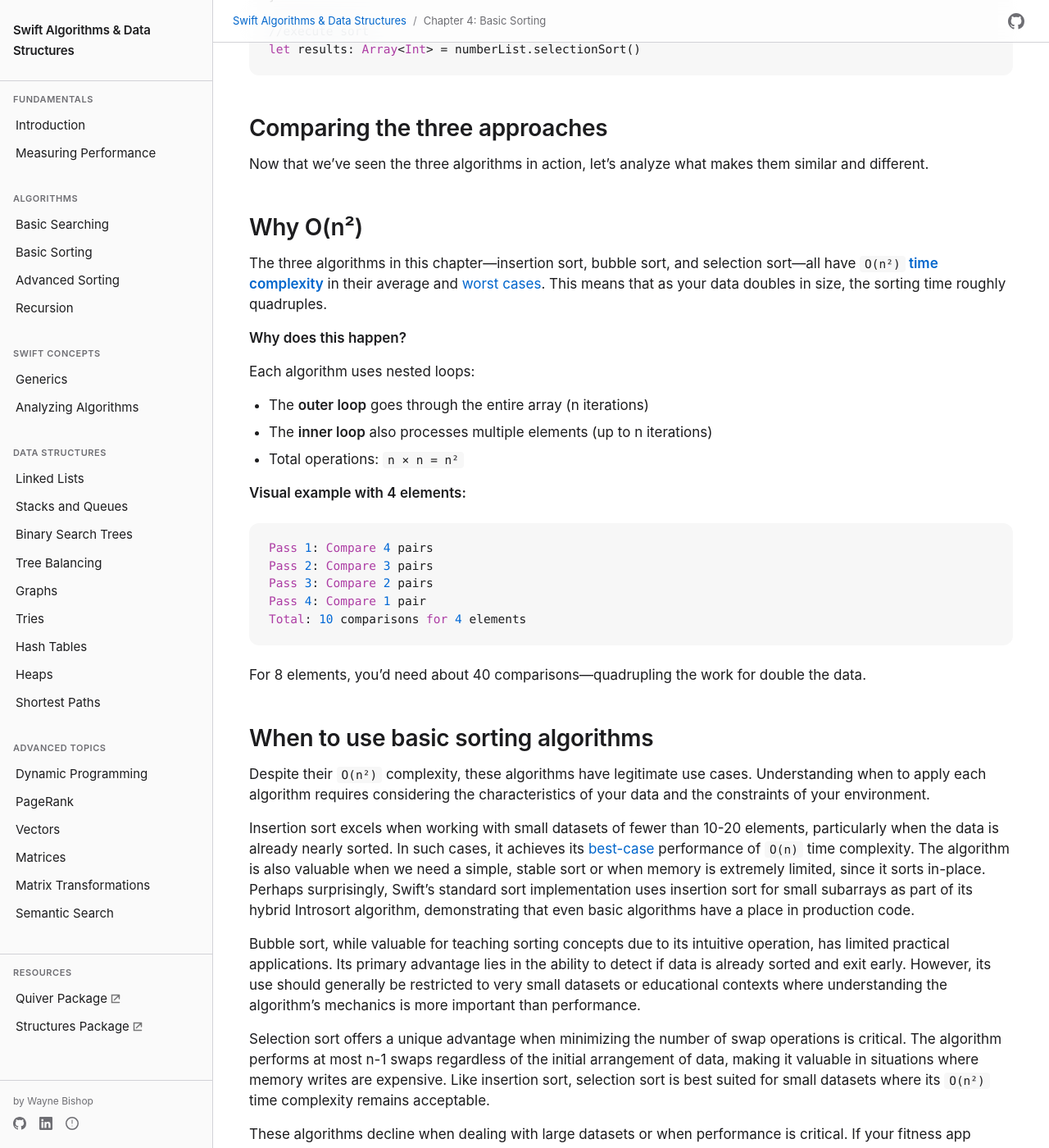
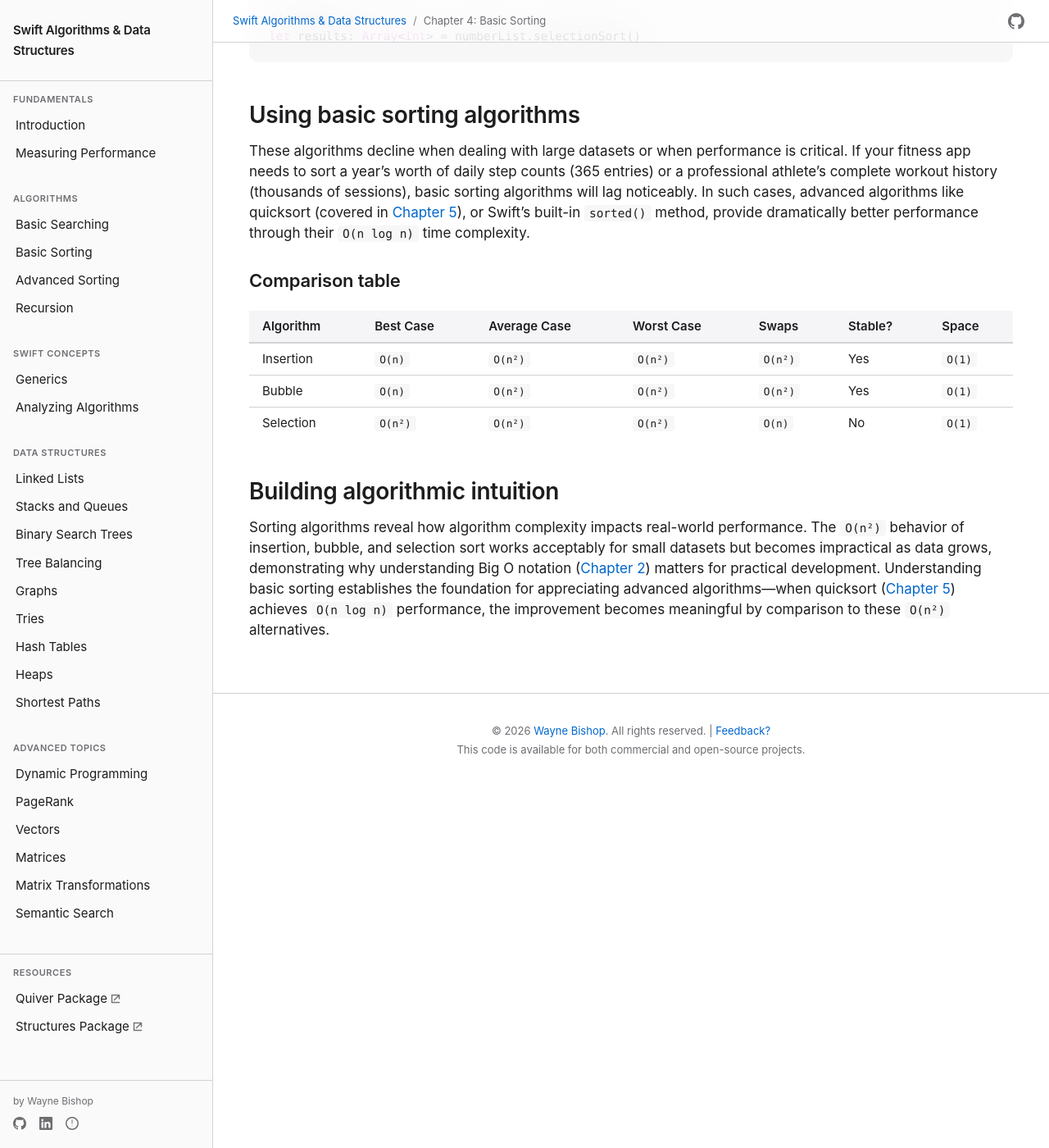
Before and after one commit to waynewbishop/swift-algorithms, a Jekyll site: the page built from 04-basic-sorting.md, in a window 1280 px wide and 1400 px high, scrolled down 3510 px. Shown: the whole window at 82% size. Built offline with Jekyll 4.4.1, drawn with Linux system fonts in a browser that asks for light colours; some of the changed text lies outside the part shown.

Commit message:
refactor: general revisions..,

````diff
--- a/04-basic-sorting.md
+++ b/04-basic-sorting.md
@@ -16,9 +16,7 @@ let numberList : Array<Int> = [8, 2, 10, 9, 7, 5]
 
 ## Insertion sort
 
-Insertion sort is one of the more basic sorting algorithms in computer science. The solution ranks elements by iterating through a collection and positions elements based on their value.
-
-The set is divided into sorted and unsorted halves and repeats until all elements are sorted.
+Insertion sort is one of the more basic sorting algorithms in computer science. The solution ranks elements by iterating through a collection and positions elements based on their value. The set is divided into sorted and unsorted halves and repeats until all elements are sorted.
 
 ```swift
 extension Array where Element: Comparable {
@@ -148,41 +146,7 @@ extension Array where Element: Comparable {
 let results: Array<Int> = numberList.selectionSort()
 ```
 
-## Comparing the three approaches
-
-Now that we've seen the three algorithms in action, let's analyze what makes them similar and different.
-
-## Why O(n²)
-
-The three algorithms in this chapter—insertion sort, bubble sort, and selection sort—all have **`O(n²)` [time complexity](https://en.wikipedia.org/wiki/Time_complexity)** in their average and [worst cases](https://en.wikipedia.org/wiki/Best,_worst_and_average_case). This means that as your data doubles in size, the sorting time roughly quadruples.
-
-**Why does this happen?**
-
-Each algorithm uses nested loops:
-- The **outer loop** goes through the entire array (n iterations)
-- The **inner loop** also processes multiple elements (up to n iterations)
-- Total operations: `n × n = n²`
-
-**Visual example with 4 elements:**
-```
-Pass 1: Compare 4 pairs
-Pass 2: Compare 3 pairs
-Pass 3: Compare 2 pairs
-Pass 4: Compare 1 pair
-Total: 10 comparisons for 4 elements
-```
-
-For 8 elements, you'd need about 40 comparisons—quadrupling the work for double the data.
-
-## When to use basic sorting algorithms
-
-Despite their `O(n²)` complexity, these algorithms have legitimate use cases. Understanding when to apply each algorithm requires considering the characteristics of your data and the constraints of your environment.
-
-Insertion sort excels when working with small datasets of fewer than 10-20 elements, particularly when the data is already nearly sorted. In such cases, it achieves its [best-case](https://en.wikipedia.org/wiki/Best,_worst_and_average_case) performance of `O(n)` time complexity. The algorithm is also valuable when we need a simple, stable sort or when memory is extremely limited, since it sorts in-place. Perhaps surprisingly, Swift's standard sort implementation uses insertion sort for small subarrays as part of its hybrid Introsort algorithm, demonstrating that even basic algorithms have a place in production code.
-
-Bubble sort, while valuable for teaching sorting concepts due to its intuitive operation, has limited practical applications. Its primary advantage lies in the ability to detect if data is already sorted and exit early. However, its use should generally be restricted to very small datasets or educational contexts where understanding the algorithm's mechanics is more important than performance.
-
-Selection sort offers a unique advantage when minimizing the number of swap operations is critical. The algorithm performs at most n-1 swaps regardless of the initial arrangement of data, making it valuable in situations where memory writes are expensive. Like insertion sort, selection sort is best suited for small datasets where its `O(n²)` time complexity remains acceptable.
+## Using basic sorting algorithms
 
 These algorithms decline when dealing with large datasets or when performance is critical. If your fitness app needs to sort a year's worth of daily step counts (365 entries) or a professional athlete's complete workout history (thousands of sessions), basic sorting algorithms will lag noticeably. In such cases, advanced algorithms like quicksort (covered in [Chapter 5](05-advanced-sorting.md)), or Swift's built-in `sorted()` method, provide dramatically better performance through their `O(n log n)` time complexity.
 
````
